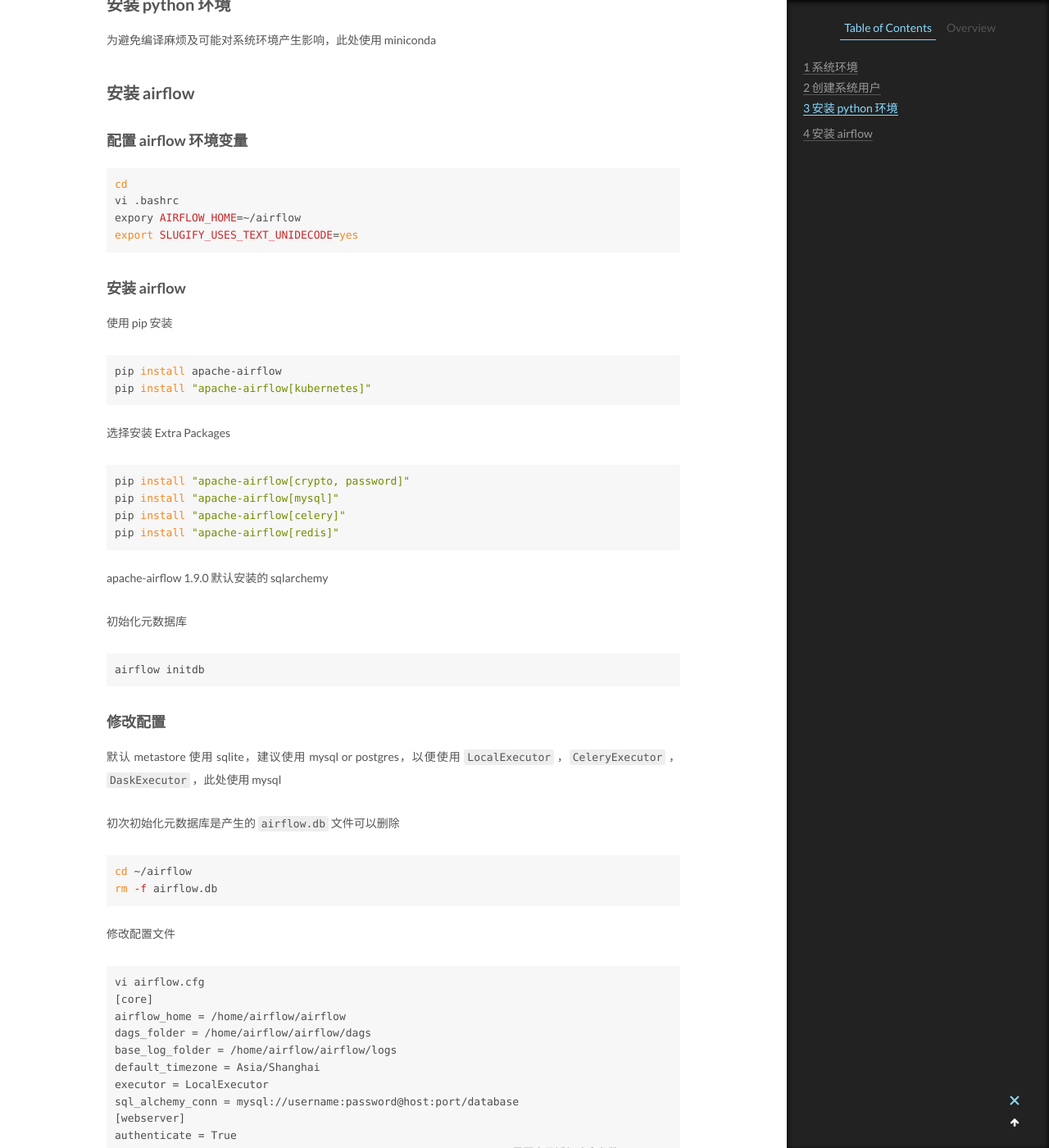
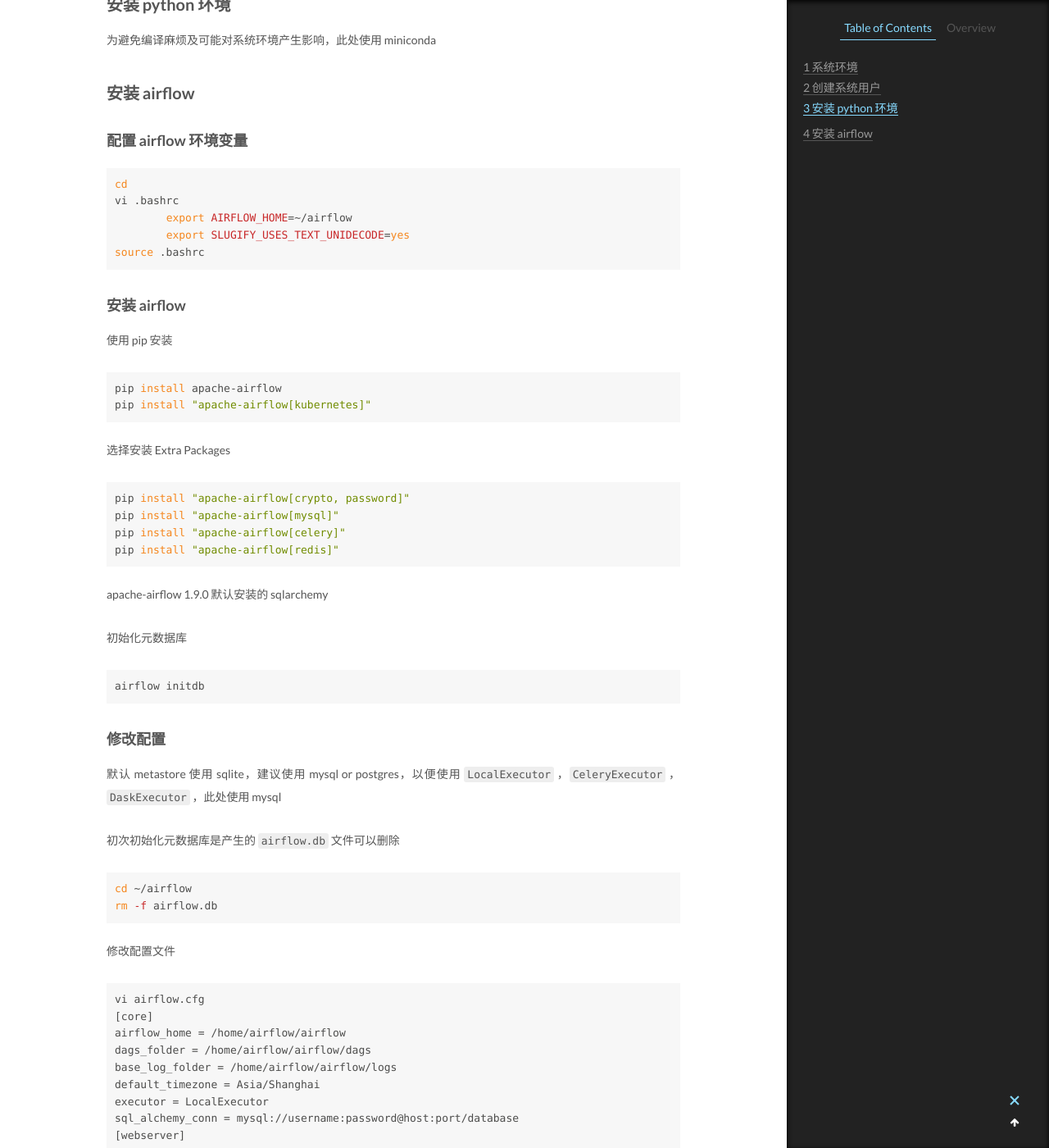
Before and after one commit to oldecho/oldecho.github.io, a Jekyll site: the page built from _posts/2018-08-29-Airflow-安装.md, in a window 1280 px wide and 1400 px high, scrolled down 1363 px. Shown: the whole window at 82% size. Built offline with Jekyll 4.4.1, drawn with Linux system fonts in a browser that asks for light colours.

Commit message:
airflow install modify

````diff
--- a/_posts/2018-08-29-Airflow-安装.md
+++ b/_posts/2018-08-29-Airflow-安装.md
@@ -59,8 +59,9 @@ su - airflow
 ```shell
 cd
 vi .bashrc
-expory AIRFLOW_HOME=~/airflow
-export SLUGIFY_USES_TEXT_UNIDECODE=yes
+	export AIRFLOW_HOME=~/airflow
+	export SLUGIFY_USES_TEXT_UNIDECODE=yes
+source .bashrc
 ```
 
 ### 安装 airflow
````
